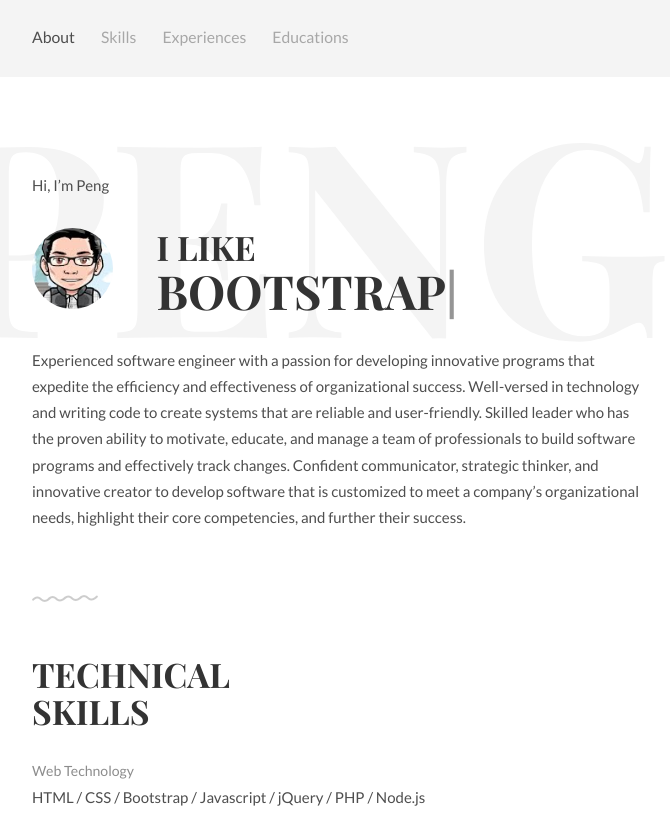
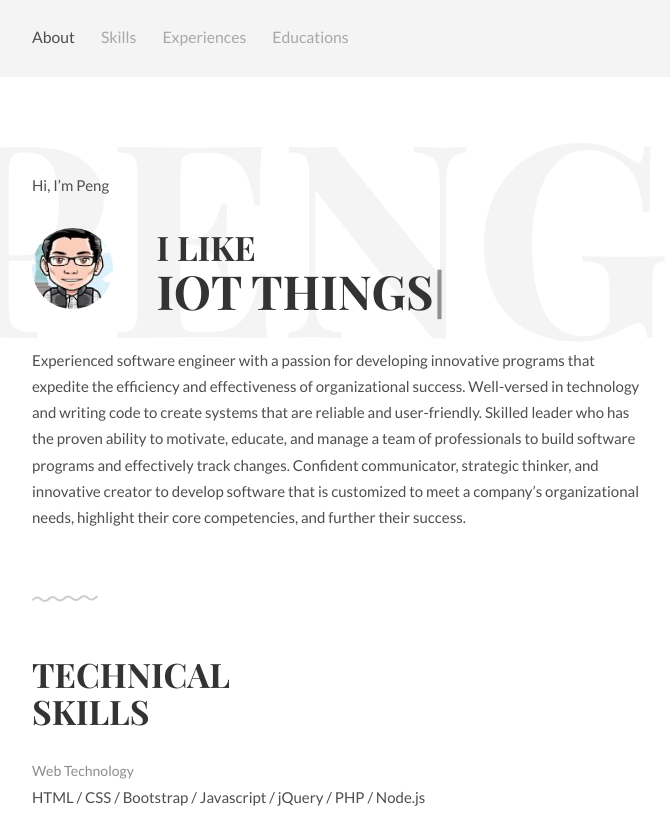
Before and after one commit to frank-liu/frank-liu.github.io, a plain HTML site: page index.html in a window 1280 px wide. Shown: the top 813 px of the page, without its empty margins (297-967 px from the left). Drawn offline with Linux system fonts and the light colour scheme.

Commit message:
edit index.html

```diff
--- a/index.html
+++ b/index.html
@@ -215,7 +215,7 @@
     <script>
 		function newTyped(){}$(function(){$("#typed").typed({
 		// Change to edit type effect
-		strings: ["HTML,CSS,JS", "PHP", "Bootstrap", "C#"],
+		strings: ["Web technology", "IoT things", "AI"],
 
 		typeSpeed:90,backDelay:700,contentType:"html",loop:!0,resetCallback:function(){newTyped()}}),$(".reset").click(function(){$("#typed").typed("reset")})});
     </script>
```
